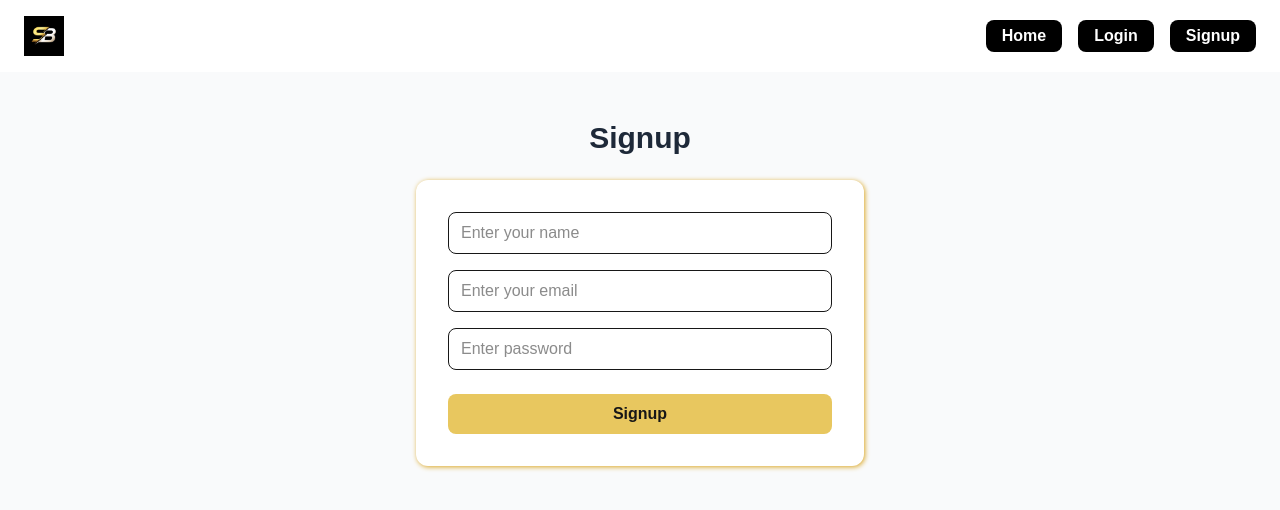
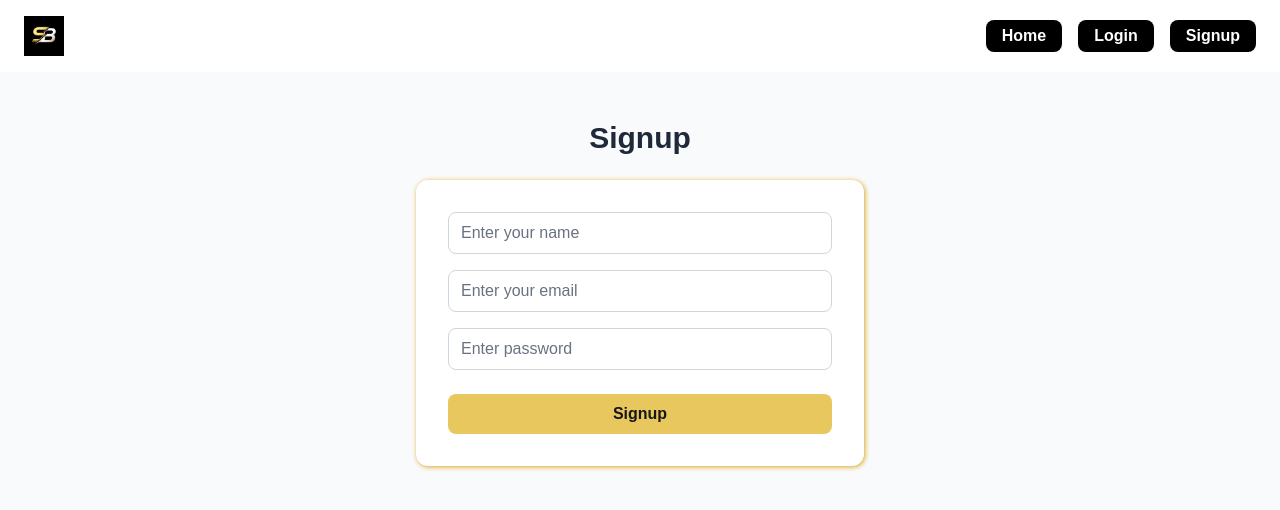
Before and after one commit to Dinesh9990/second-brain-ai, a Next.js app in the folder second-brain-frontend/: page /signup in a window 1280 px wide. Shown: the top 510 px of the page. Built offline with nearby package versions, Linux system fonts and the light colour scheme.

Commit message:
Fixed localhost issue (use deployed backend)

```diff
--- a/second-brain-frontend/app/login/page.js
+++ b/second-brain-frontend/app/login/page.js
@@ -3,8 +3,6 @@
 import { useState, useEffect } from "react";
 import { useRouter } from "next/navigation";
 import Swal from "sweetalert2";
-
-const BASE_URL = "https://second-brain-ai-5au3.onrender.com";
 
 export default function LoginPage() {
 
@@ -27,7 +25,7 @@ export default function LoginPage() {
     }
 
     try {
-      const res = await fetch(`${BASE_URL}/auth/login`, {
+      const res = await fetch("https://second-brain-ai-5au3.onrender.com/auth/login", {
         method: "POST",
         headers: {
           "Content-Type": "application/json"
@@ -49,41 +47,35 @@ export default function LoginPage() {
       window.location.href = "/";
 
     } catch (err) {
-      console.error(err);
       Swal.fire("Error", "Server not reachable", "error");
     }
   };
 
   return (
     <div className="bg-gray-50 min-h-screen flex flex-col items-center pt-12">
+      <h1 className="text-3xl font-bold mb-6 text-gray-800">Login</h1>
 
-      <h1 className="text-3xl font-bold mb-6 text-gray-800">
-        Login
-      </h1>
+      <div
+        className="bg-white p-8 rounded-xl w-full max-w-md transition duration-200"
+        style={{ boxShadow: "1px 1px 5px goldenrod" }}
+        onMouseEnter={(e) =>
+          (e.currentTarget.style.boxShadow = "2px 2px 10px goldenrod")
+        }
+        onMouseLeave={(e) =>
+          (e.currentTarget.style.boxShadow = "1px 1px 5px goldenrod")
+        }
+      >
 
-      <div className="bg-white p-8 rounded-xl w-full max-w-md"
-        style={{ boxShadow: "1px 1px 5px goldenrod" }}>
+        <input type="email" placeholder="Enter your email"
+          className="w-full mb-4 border border-gray-300 px-3 py-2 rounded-lg text-gray-800 placeholder-gray-500 focus:outline-none focus:ring-1 focus:ring-black"
+          value={email} onChange={(e) => setEmail(e.target.value)} />
 
-        <input
-          type="email"
-          placeholder="Enter your email"
-          className="w-full mb-4 border px-3 py-2 rounded-lg"
-          value={email}
-          onChange={(e) => setEmail(e.target.value)}
-        />
+        <input type="password" placeholder="Enter password"
+          className="w-full mb-6 border border-gray-300 px-3 py-2 rounded-lg text-gray-800 placeholder-gray-500 focus:outline-none focus:ring-1 focus:ring-black"
+          value={password} onChange={(e) => setPassword(e.target.value)} />
 
-        <input
-          type="password"
-          placeholder="Enter password"
-          className="w-full mb-6 border px-3 py-2 rounded-lg"
-          value={password}
-          onChange={(e) => setPassword(e.target.value)}
-        />
-
-        <button
-          onClick={handleLogin}
-          className="bg-black text-white w-full py-2 rounded-lg font-semibold"
-        >
+        <button onClick={handleLogin}
+          className="bg-black text-white w-full py-2 rounded-lg font-semibold hover:scale-105 transition cursor-pointer">
           Login
         </button>
 
--- a/second-brain-frontend/app/page.js
+++ b/second-brain-frontend/app/page.js
@@ -3,6 +3,8 @@
 import { useState, useRef } from "react";
 import { useRouter } from "next/navigation";
 import Swal from "sweetalert2";
+
+const BASE_URL = "https://second-brain-ai-5au3.onrender.com";
 
 export default function HomePage() {
   const router = useRouter();
@@ -14,7 +16,7 @@ export default function HomePage() {
 
   const textareaRef = useRef(null);
 
-  // ✅ AUTH CHECK (FIXED)
+  // ✅ AUTH CHECK
   const checkAuthAndRedirect = async () => {
     const token = localStorage.getItem("token");
 
@@ -42,6 +44,7 @@ export default function HomePage() {
     return true;
   };
 
+  // 🔥 FIXED SUMMARIZE API
   const handleSummarize = async () => {
     if (!content.trim()) {
       setError(true);
@@ -62,7 +65,7 @@ export default function HomePage() {
     try {
       setLoading(true);
 
-      const res = await fetch("http://localhost:5000/api/summarize", {
+      const res = await fetch(`${BASE_URL}/api/summarize`, {
         method: "POST",
         headers: {
           "Content-Type": "application/json",
@@ -71,10 +74,16 @@ export default function HomePage() {
       });
 
       const data = await res.json();
+
+      if (!res.ok) {
+        throw new Error(data.error || "Failed to summarize");
+      }
+
       setSummary(data.summary);
+
     } catch (err) {
       console.error(err);
-      Swal.fire("Error", "Something went wrong", "error");
+      Swal.fire("Error", err.message || "Something went wrong", "error");
     } finally {
       setLoading(false);
     }
@@ -105,7 +114,7 @@ export default function HomePage() {
               router.push("/notes/create");
             }
           }}
-          className="bg-[#e8c75f] text-black px-6 py-2 rounded-xl font-semibold transition hover:scale-105 active:scale-95 cursor-pointer"
+          className="bg-[#e8c75f] text-black px-6 py-2 rounded-xl font-semibold hover:scale-105 cursor-pointer"
         >
           ✨ Create Note
         </button>
@@ -116,7 +125,7 @@ export default function HomePage() {
               router.push("/notes");
             }
           }}
-          className="bg-white text-black px-6 py-2 rounded-xl font-semibold border border-gray-300 transition hover:scale-105 active:scale-95 cursor-pointer"
+          className="bg-white text-black px-6 py-2 rounded-xl font-semibold border border-gray-300 hover:scale-105 cursor-pointer"
         >
           📚 View Notes
         </button>
@@ -124,14 +133,8 @@ export default function HomePage() {
 
       {/* Card */}
       <div
-        className="bg-white p-6 rounded-2xl w-full max-w-xl transition duration-200"
+        className="bg-white p-6 rounded-2xl w-full max-w-xl"
         style={{ boxShadow: "1px 1px 5px goldenrod" }}
-        onMouseEnter={(e) =>
-          (e.currentTarget.style.boxShadow = "2px 2px 10px goldenrod")
-        }
-        onMouseLeave={(e) =>
-          (e.currentTarget.style.boxShadow = "1px 1px 5px goldenrod")
-        }
       >
 
         <h2 className="text-xl font-semibold mb-4 text-gray-800">
@@ -144,18 +147,18 @@ export default function HomePage() {
           placeholder="Enter content..."
           value={content}
           onChange={(e) => setContent(e.target.value)}
-          className={`w-full mb-3 px-3 py-2 rounded-lg text-gray-800 placeholder-gray-500 focus:outline-none resize-none transition
-            ${error
-              ? "border border-red-500 focus:ring-1 focus:ring-red-500"
-              : "border border-gray-300 focus:ring-1 focus:ring-black"
-            }`}
+          className={`w-full mb-3 px-3 py-2 rounded-lg resize-none ${
+            error
+              ? "border border-red-500"
+              : "border border-gray-300"
+          }`}
           rows={4}
         />
 
         {/* Button */}
         <button
           onClick={handleSummarize}
-          className="bg-black text-white px-4 py-2 rounded-lg w-full transition hover:scale-105 cursor-pointer"
+          className="bg-black text-white px-4 py-2 rounded-lg w-full hover:scale-105 cursor-pointer"
         >
           {loading ? "Summarizing..." : "Summarize"}
         </button>
@@ -168,7 +171,7 @@ export default function HomePage() {
 
             <button
               onClick={handleReset}
-              className="bg-[#e8c75f] text-black px-4 py-2 rounded-lg transition hover:scale-105 cursor-pointer"
+              className="bg-[#e8c75f] text-black px-4 py-2 rounded-lg hover:scale-105 cursor-pointer"
             >
               Try Another Summary
             </button>
--- a/second-brain-frontend/app/signup/page.js
+++ b/second-brain-frontend/app/signup/page.js
@@ -3,8 +3,6 @@
 import { useState, useEffect } from "react";
 import { useRouter } from "next/navigation";
 import Swal from "sweetalert2";
-
-const BASE_URL = "https://second-brain-ai-5au3.onrender.com";
 
 export default function SignupPage() {
 
@@ -40,7 +38,7 @@ export default function SignupPage() {
     }
 
     try {
-      const res = await fetch(`${BASE_URL}/auth/signup`, {
+      const res = await fetch("https://second-brain-ai-5au3.onrender.com/auth/signup", {
         method: "POST",
         headers: {
           "Content-Type": "application/json"
@@ -62,49 +60,39 @@ export default function SignupPage() {
       window.location.href = "/";
 
     } catch (err) {
-      console.error(err);
       Swal.fire("Error", "Server not reachable", "error");
     }
   };
 
   return (
     <div className="bg-gray-50 min-h-screen flex flex-col items-center pt-12">
+      <h1 className="text-3xl font-bold mb-6 text-gray-800">Signup</h1>
 
-      <h1 className="text-3xl font-bold mb-6 text-gray-800">
-        Signup
-      </h1>
+      <div
+        className="bg-white p-8 rounded-xl w-full max-w-md transition duration-200"
+        style={{ boxShadow: "1px 1px 5px goldenrod" }}
+        onMouseEnter={(e) =>
+          (e.currentTarget.style.boxShadow = "2px 2px 10px goldenrod")
+        }
+        onMouseLeave={(e) =>
+          (e.currentTarget.style.boxShadow = "1px 1px 5px goldenrod")
+        }
+      >
 
-      <div className="bg-white p-8 rounded-xl w-full max-w-md"
-        style={{ boxShadow: "1px 1px 5px goldenrod" }}>
+        <input type="text" placeholder="Enter your name"
+          className="w-full mb-4 border border-gray-300 px-3 py-2 rounded-lg text-gray-800 placeholder-gray-500 focus:outline-none focus:ring-1 focus:ring-black"
+          value={name} onChange={(e) => setName(e.target.value)} />
 
-        <input
-          type="text"
-          placeholder="Enter your name"
-          className="w-full mb-4 border px-3 py-2 rounded-lg"
-          value={name}
-          onChange={(e) => setName(e.target.value)}
-        />
+        <input type="email" placeholder="Enter your email"
+          className="w-full mb-4 border border-gray-300 px-3 py-2 rounded-lg text-gray-800 placeholder-gray-500 focus:outline-none focus:ring-1 focus:ring-black"
+          value={email} onChange={(e) => setEmail(e.target.value)} />
 
-        <input
-          type="email"
-          placeholder="Enter your email"
-          className="w-full mb-4 border px-3 py-2 rounded-lg"
-          value={email}
-          onChange={(e) => setEmail(e.target.value)}
-        />
+        <input type="password" placeholder="Enter password"
+          className="w-full mb-6 border border-gray-300 px-3 py-2 rounded-lg text-gray-800 placeholder-gray-500 focus:outline-none focus:ring-1 focus:ring-black"
+          value={password} onChange={(e) => setPassword(e.target.value)} />
 
-        <input
-          type="password"
-          placeholder="Enter password"
-          className="w-full mb-6 border px-3 py-2 rounded-lg"
-          value={password}
-          onChange={(e) => setPassword(e.target.value)}
-        />
-
-        <button
-          onClick={handleSignup}
-          className="bg-[#e8c75f] w-full py-2 rounded-lg font-semibold"
-        >
+        <button onClick={handleSignup}
+          className="bg-[#e8c75f] w-full py-2 rounded-lg font-semibold hover:scale-105 transition cursor-pointer">
           Signup
         </button>
 
```
